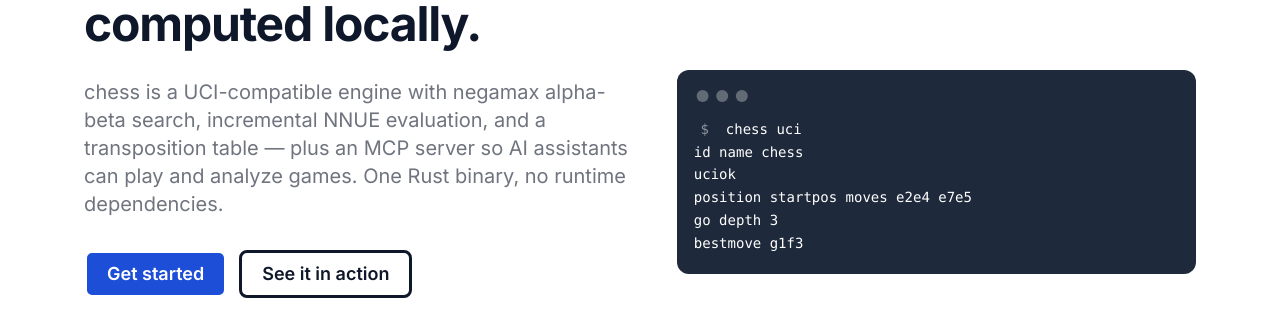
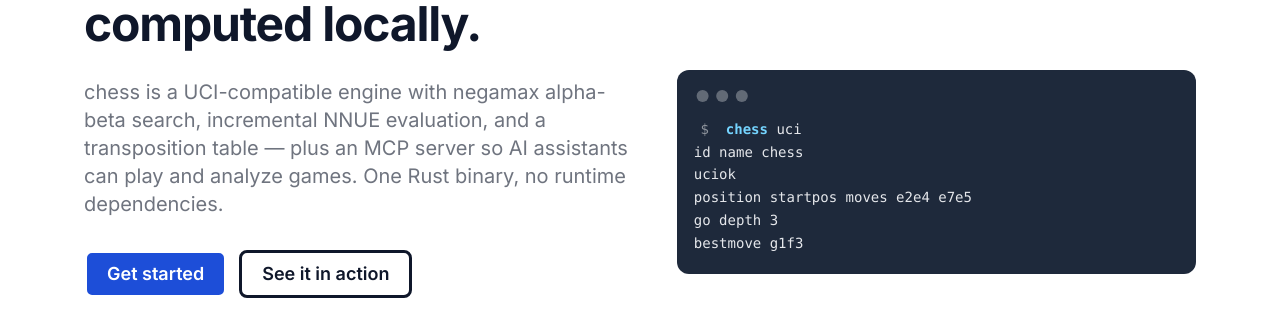
Before and after one commit to hieudoanm/chess, a Next.js app in the folder packages/landing/: page / in a window 1280 px wide. Shown: the part 211-535 px from the top of the page. Built offline with nearby package versions, Linux system fonts and the light colour scheme.

Commit message:
feat(landing): syntax-highlight terminal output
Port the tokenized color palette from blazers' landing terminal:
commands, flags, strings, keys, URLs, and errors render in distinct
colors while preserving the lines: string[] call-site API.

```diff
--- a/packages/landing/src/components/molecules/Terminal.tsx
+++ b/packages/landing/src/components/molecules/Terminal.tsx
@@ -1,4 +1,63 @@
 import type { FC } from 'react';
+
+type TokKind = 'cmd' | 'flag' | 'str' | 'key' | 'url' | 'dim' | 'ok' | 'err';
+
+interface Tok {
+  t: string;
+  c: TokKind;
+}
+
+const TK: Record<TokKind, string> = {
+  cmd: 'font-semibold text-sky-300',
+  flag: 'text-amber-400',
+  str: 'text-green-300',
+  key: 'text-violet-300',
+  url: 'text-cyan-300',
+  dim: 'text-slate-400',
+  ok: 'text-gray-200',
+  err: 'text-red-400',
+};
+
+const PROMPT = /^([$#>❯➜])\s+/;
+const CMD_WORD = /^[A-Za-z][\w.-]*$|^[./][\w./-]*$/;
+
+const RE =
+  /(https?:\/\/[^\s"'`<>]+|(?:(?:\d{1,3}\.){3}\d{1,3}|localhost|[a-zA-Z][\w-]*(?:\.[\w-]+)+):\d{2,5}(?:\/[^\s"'`<>]*)?)|("[\w .-]+"\s*:|'[\w .-]+'\s*:)|("[^"\n]*"|'[^'\n]*')|((?<=^|\s)-{1,2}[\w-]+)|([A-Z_][A-Z0-9_]{2,}=)|([{}()\[\],;|\\])|\b([Ee]rror|ERROR|FAILED|failed|fatal|panic|PANIC|denied|refused)\b/g;
+
+const tokenize = (line: string, isPrompt: boolean): Tok[] => {
+  const toks: Tok[] = [];
+  let rest = line;
+  if (isPrompt) {
+    const word = rest.match(/^\S+/)?.[0];
+    if (word && CMD_WORD.test(word)) {
+      toks.push({ t: word, c: 'cmd' });
+      rest = rest.slice(word.length);
+    }
+  }
+  let last = 0;
+  RE.lastIndex = 0;
+  let m: RegExpExecArray | null;
+  while ((m = RE.exec(rest))) {
+    if (m.index > last) toks.push({ t: rest.slice(last, m.index), c: 'ok' });
+    const c: TokKind = m[1]
+      ? 'url'
+      : m[2]
+        ? 'key'
+        : m[3]
+          ? 'str'
+          : m[4]
+            ? 'flag'
+            : m[5]
+              ? 'key'
+              : m[6]
+                ? 'dim'
+                : 'err';
+    toks.push({ t: m[0], c });
+    last = m.index + m[0].length;
+  }
+  if (last < rest.length) toks.push({ t: rest.slice(last), c: 'ok' });
+  return toks;
+};
 
 interface TerminalProps {
   lines: string[];
@@ -7,17 +66,22 @@ interface TerminalProps {
 
 const Terminal: FC<TerminalProps> = ({ lines, className = '' }) => (
   <div className={`mockup-code ${className}`}>
-    {lines.map((line, i) =>
-      line.startsWith('$ ') ? (
-        <pre key={i} data-prefix="$">
-          <code>{line.slice(2)}</code>
+    {lines.map((line, i) => {
+      const prompt = line.match(PROMPT);
+      const body = prompt ? line.slice(prompt[0].length) : line;
+      const toks = tokenize(body, prompt !== null);
+      return (
+        <pre key={i} {...(prompt ? { 'data-prefix': prompt[1] } : {})}>
+          <code>
+            {toks.map((tok, j) => (
+              <span key={j} className={TK[tok.c]}>
+                {tok.t}
+              </span>
+            ))}
+          </code>
         </pre>
-      ) : (
-        <pre key={i}>
-          <code>{line}</code>
-        </pre>
-      )
-    )}
+      );
+    })}
   </div>
 );
 
```
